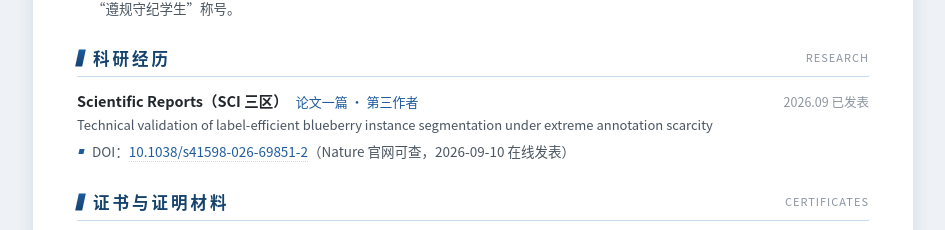
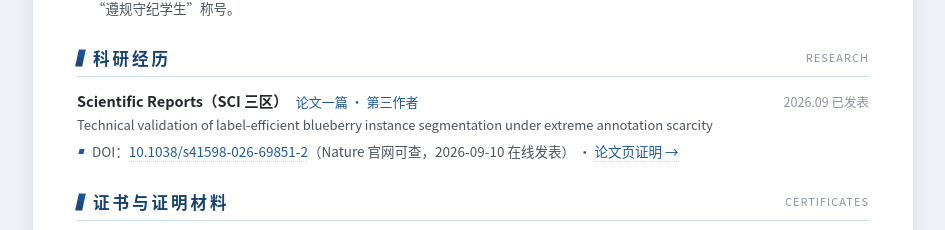
Before and after one commit to caffca/resume, a plain HTML site: page index.html in a window 1280 px wide. Shown: the part 1277-1507 px from the top of the page, without its empty margins (167-1112 px from the left). Drawn offline with Linux system fonts and the light colour scheme.

Commit message:
科研经历论文条目补充指向证书页论文卡片的锚点链接（no-print，不影响 PDF）

```diff
--- a/index.html
+++ b/index.html
@@ -422,7 +422,7 @@
         </div>
         <div class="item-sub">Technical validation of label-efficient blueberry instance segmentation under extreme annotation scarcity</div>
         <ul class="dot">
-          <li>DOI：<a href="https://doi.org/10.1038/s41598-026-69851-2" target="_blank" rel="noopener">10.1038/s41598-026-69851-2</a>（Nature 官网可查，2026-09-10 在线发表）</li>
+          <li>DOI：<a href="https://doi.org/10.1038/s41598-026-69851-2" target="_blank" rel="noopener">10.1038/s41598-026-69851-2</a>（Nature 官网可查，2026-09-10 在线发表）<span class="no-print"> · <a href="certs.html#c-paper">论文页证明 →</a></span></li>
         </ul>
       </div>
     </section>
```
